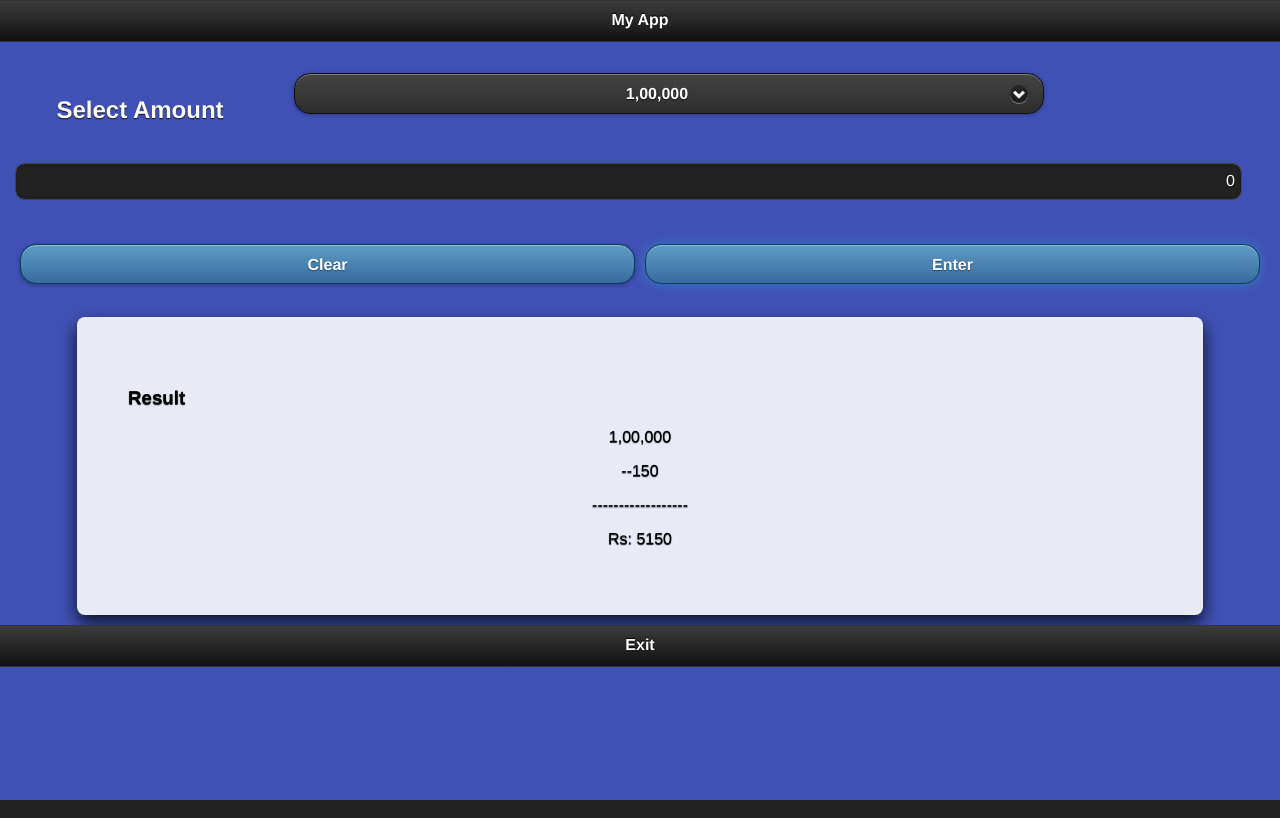
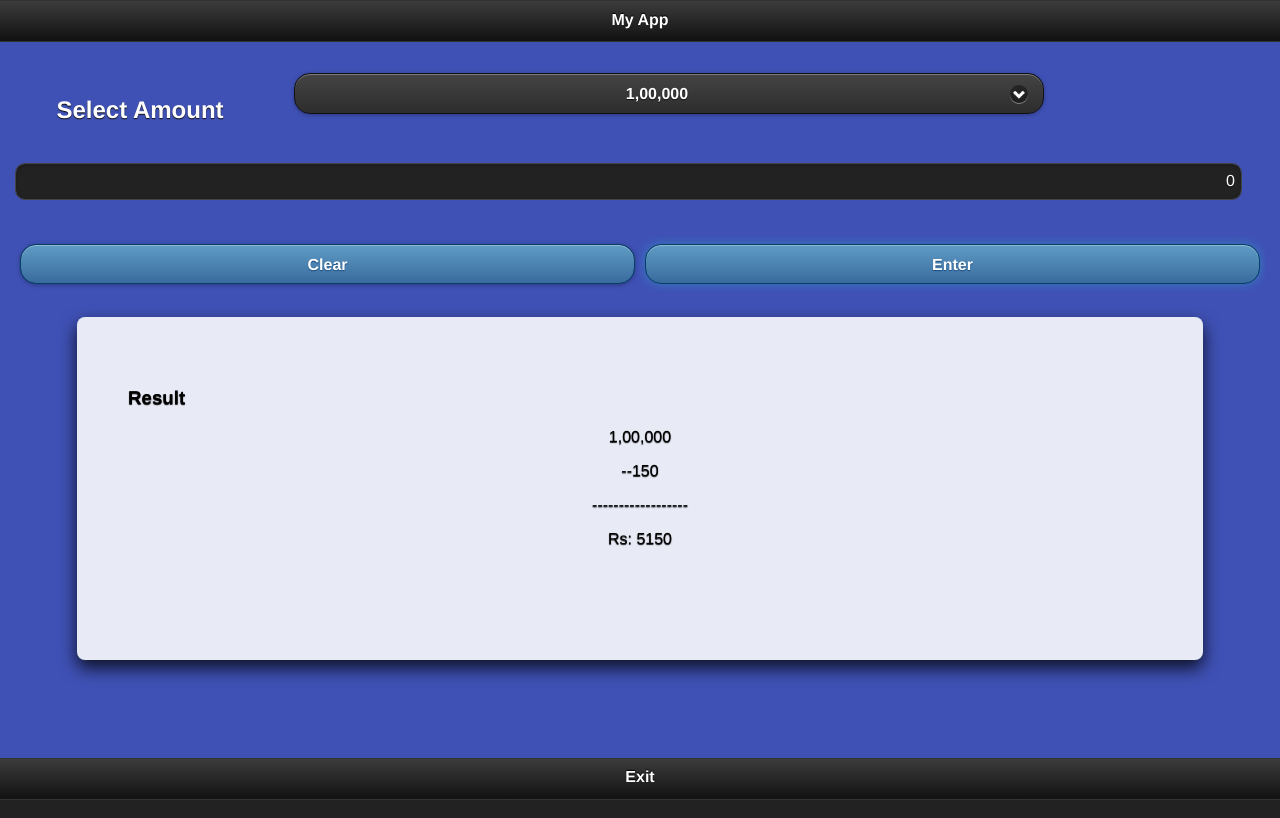
Before and after one commit to bvsbharat/chitfund-app, a plain HTML site: page index.html in a window 1280 px wide. Both pictures are taken after a click on the button "Enter". Drawn offline with Linux system fonts and the light colour scheme.

Commit message:
sdsd
swdas

```diff
--- a/scripts/app.js
+++ b/scripts/app.js
@@ -1,3 +1,5 @@
+$(function(){$(".Data").hide();})
+
 function Cal() {
 
 	var amount= parseInt($("#day").val());
@@ -14,7 +16,7 @@ function Cal() {
 		var result=parseInt(5000-((goneFor-3000)/20));
 
 
-
+		$(".Data").show();
 		$(".Data").html("<h3>Result</h3><center><p>"+"1,00,000"+"</p><p>-"+discount +"</p>------------------<br/><p>Rs: "+result+"</p></center>");
 
 	}
@@ -27,6 +29,7 @@ function Cal() {
 
 		$(".Data").html("<h3>Result</h3><center><p>"+"50,000"+"</p><p>-"+discount +"</p>------------------<br/><p>Rs: "+result+"</p></center>");
 
+
 	}
 
 }
@@ -34,6 +37,6 @@ function Cal() {
 function Clear() {
 
 $("#goneFor").val('');
-$(".result").innerhtml("");
 
+$(".Data").hide();
 }
--- a/style.css
+++ b/style.css
@@ -2,7 +2,7 @@
   background: #E8EAF6;
 
   display: block;
-  height:0%;
+  height:30%;
   width: 80%;
   margin: 10px auto 10px;
   border-radius: 8px;
@@ -15,3 +15,5 @@
 	background: #3F51B5;
 
 }
+[data-role=page]{height: 100% !important; position:relative !important;}
+[data-role=footer]{bottom:0; position:absolute !important; top: auto !important; width:100%;}
```
